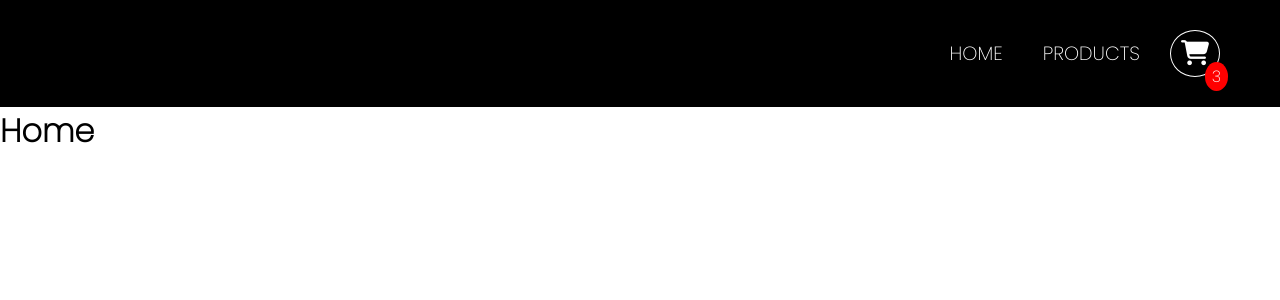
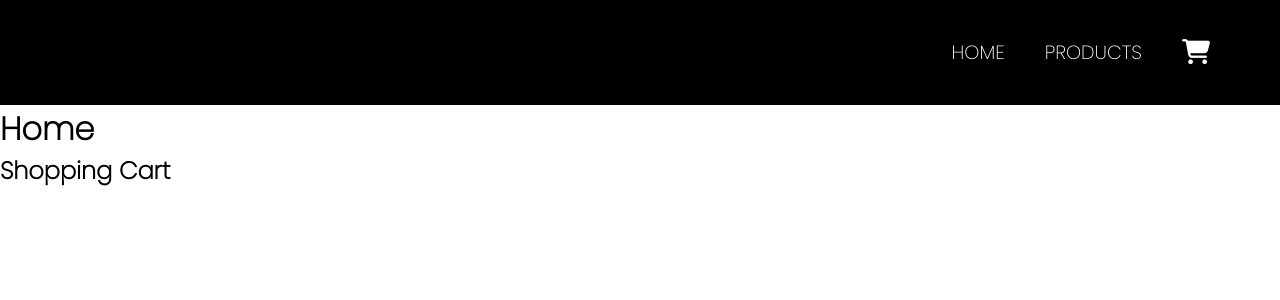
Before and after one commit to Jaspreet-Nijjar/ecommerce-store, a React (Create React App) app: page / in a window 1280 px wide. Shown: the top 300 px of the page. Built offline with nearby package versions, Linux system fonts and the light colour scheme.

Commit message:
added shopping cart component and open and close cart functions

```diff
--- a/src/App.js
+++ b/src/App.js
@@ -1,10 +1,12 @@
 import { Routes, Route } from 'react-router-dom';
 import { Navbar } from './components/Navbar';
+import { ShoppingCartProvider } from './context/ShoppingCartContext';
 import { Home } from './pages/Home';
 import { Products } from './pages/Products';
 
 function App() {
   return (
+    <ShoppingCartProvider>
       <div className="container">
         <Navbar />
         <Routes>
@@ -12,6 +14,7 @@ function App() {
           <Route path="/products" element={<Products />} />
         </Routes>
       </div>
+    </ShoppingCartProvider>
   );
 }
 
--- a/src/components/Navbar.css
+++ b/src/components/Navbar.css
@@ -26,7 +26,6 @@
   font-size: 25px;
   position: relative;
   border-radius: 50%;
-  border: 1px solid white;
   padding: 10px;
 }
 
@@ -38,4 +37,5 @@
   position: absolute;
   bottom: 16px;
   right: 52px;
+  font-weight: bold;
 }
--- a/src/components/Navbar.js
+++ b/src/components/Navbar.js
@@ -1,16 +1,21 @@
 import { Link } from 'react-router-dom';
+import { useShoppingCart } from '../context/ShoppingCartContext';
 
 import './Navbar.css';
 
 export const Navbar = () => {
+  const { cartQuantity, openCart } = useShoppingCart();
+
   return (
     <nav className="navbar-container">
       <Link to="/">Home</Link>
       <Link to="/products">Products</Link>
 
       <div className="navbar-cart">
-        <i className="fa-solid fa-cart-shopping"></i>
-        <div className="cart-items-number">3</div>
+        <i className="fa-solid fa-cart-shopping" onClick={openCart}></i>
+        {cartQuantity !== 0 && (
+          <div className="cart-items-number">{cartQuantity}</div>
+        )}
       </div>
     </nav>
   );
--- a/src/components/Product.css
+++ b/src/components/Product.css
@@ -17,12 +17,11 @@
 
 .product-card {
   display: grid;
-  grid-auto-rows: 150px 120px 50px;
+  grid-auto-rows: 150px 120px 50px 70px;
   text-align: center;
 }
 
 .product-title {
-  margin-top: 20px;
   max-width: 90%;
   text-align: center;
   margin: 20px auto;
@@ -33,7 +32,7 @@
   flex-wrap: wrap;
   max-width: 90%;
   margin: 0 auto;
-  gap: 20px;
+  gap: 10px;
 }
 
 .product-btn {
@@ -45,6 +44,7 @@
   margin-top: 10px;
   cursor: pointer;
   transition: background-color 0.3s ease-in-out;
+  font-weight: bold;
 }
 
 .product-btn:hover {
--- a/src/components/Product.js
+++ b/src/components/Product.js
@@ -1,13 +1,21 @@
+import { useShoppingCart } from '../context/ShoppingCartContext';
 import './Product.css';
 
 export const Product = ({ product }) => {
+  const { getItemQuantity, increaseCartQuantity } = useShoppingCart();
+
   return (
     <div className="product-list">
       <div className="product-card">
         <img src={product.image} alt="products of accessories and clothing" />
         <p className="product-title">{product.title}</p>
         <p className="product-price">${product.price.toFixed(2)}</p>
-        <button className="product-btn">Add to cart</button>
+        <button
+          className="product-btn"
+          onClick={() => increaseCartQuantity(product.id)}
+        >
+          Add to cart
+        </button>
       </div>
     </div>
   );
--- /dev/null
+++ b/src/components/ShoppingCart.js
@@ -0,0 +1,7 @@
+export const ShoppingCart = () => {
+  return (
+    <section>
+      <h1>Shopping Cart</h1>
+    </section>
+  );
+};
--- /dev/null
+++ b/src/context/ShoppingCartContext.js
@@ -0,0 +1,61 @@
+import React, { createContext, useContext, useState } from 'react';
+import { ShoppingCart } from '../components/ShoppingCart';
+
+export const ShoppingCartContext = createContext();
+
+//Custom Context Hook
+export const useShoppingCart = () => {
+  return useContext(ShoppingCartContext);
+};
+
+export const ShoppingCartProvider = ({ children }) => {
+  const [cartItems, setCartItems] = useState([]);
+  const [isOpen, setIsOpen] = useState(false);
+
+  const openCart = () => {
+    setIsOpen(true);
+  };
+
+  const closeCart = () => {
+    setIsOpen(false);
+  };
+
+  const getItemQuantity = (id) => {
+    return cartItems.find((product) => product.id === id)?.quantity || 0;
+  };
+
+  const increaseCartQuantity = (id) => {
+    setCartItems((currItems) => {
+      if (currItems.find((product) => product.id === id) == null) {
+        return [...currItems, { id, quantity: 1 }];
+      } else {
+        return currItems.map((product) => {
+          if (product.id === id) {
+            return { ...product, quantity: product.quantity + 1 };
+          } else {
+            return product;
+          }
+        });
+      }
+    });
+  };
+
+  const cartQuantity = cartItems.reduce((acc, product) => {
+    return product.quantity + acc;
+  }, 0);
+
+  return (
+    <ShoppingCartContext.Provider
+      value={{
+        getItemQuantity,
+        increaseCartQuantity,
+        cartQuantity,
+        openCart,
+        closeCart,
+      }}
+    >
+      {children}
+      <ShoppingCart />
+    </ShoppingCartContext.Provider>
+  );
+};
```
Lines whose indentation alone changed are shown as unchanged.
